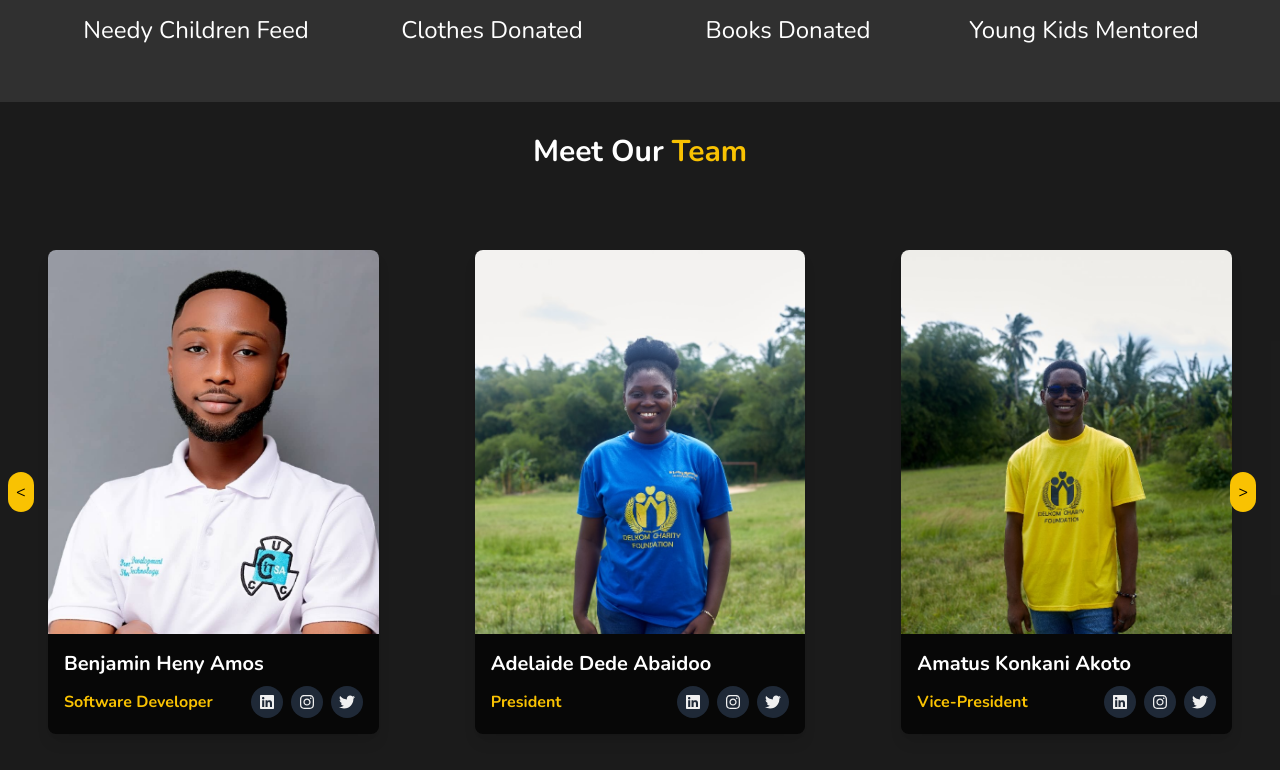
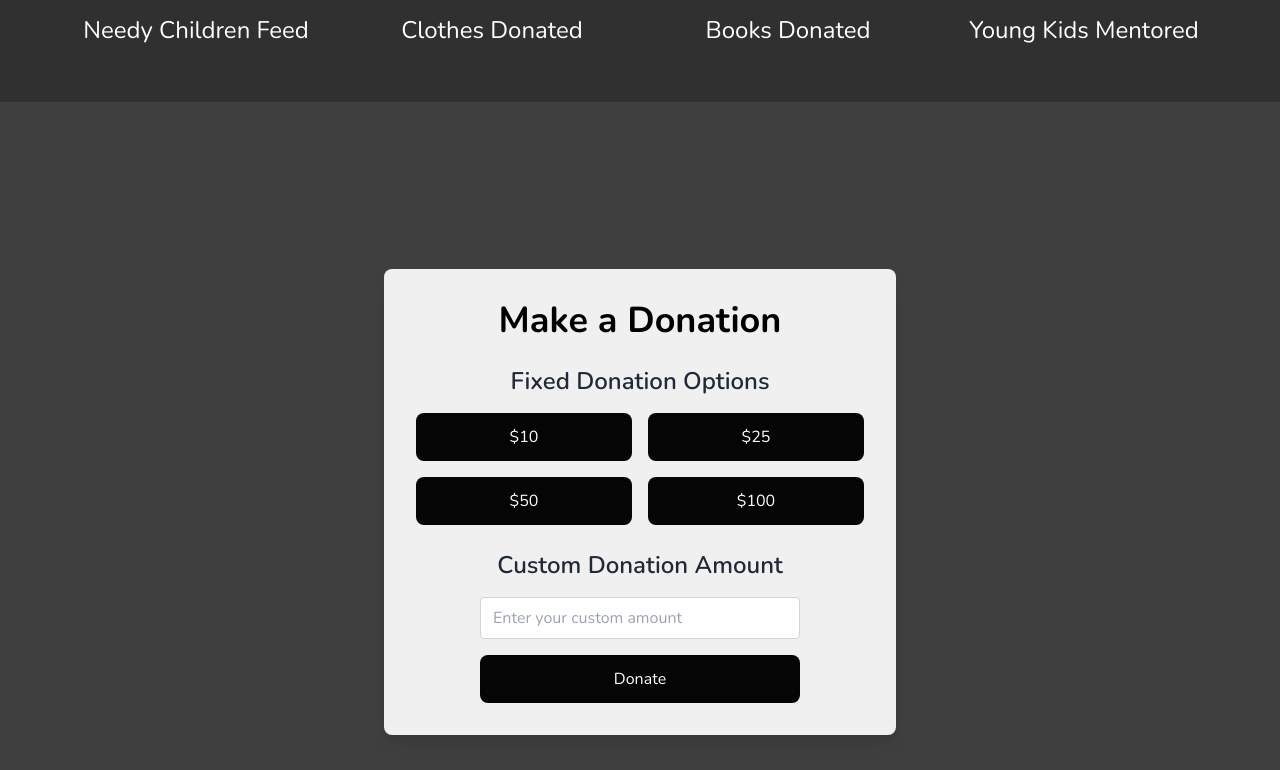
Before and after one commit to henryamos/DelkomFoundation, a React (Vite) app: page / in a window 1280 px wide. Shown: the part 3470-4240 px from the top of the page. Built offline with nearby package versions, Linux system fonts and the light colour scheme.

Commit message:
Donation page added

```diff
--- /dev/null
+++ b/src/pages/DonationPage.jsx
@@ -0,0 +1,84 @@
+import React, { useState } from "react";
+
+const DonationPage = () => {
+  const [customAmount, setCustomAmount] = useState("");
+
+  const handleCustomAmountChange = (e) => {
+    setCustomAmount(e.target.value);
+  };
+
+  const handleFixedDonation = (amount) => {
+    alert(`Thank you for your generous donation of $${amount}!`);
+    // Here you can add logic to handle the donation (e.g., redirect to payment processing)
+  };
+
+  const handleCustomDonation = (e) => {
+    e.preventDefault();
+    if (customAmount) {
+      alert(`Thank you for your generous donation of $${customAmount}!`);
+      // Here you can add logic to handle the donation (e.g., redirect to payment processing)
+    } else {
+      alert("Please enter a valid amount.");
+    }
+  };
+
+  return (
+    <div className="bg-overlayPrimary min-h-screen flex items-center justify-center p-4">
+      <div className="bg-primary shadow-lg rounded-lg p-8 max-w-lg w-full">
+        <h1 className="text-4xl font-bold mb-6 text-center text-blue-700">Make a Donation</h1>
+
+        <div className="mb-6">
+          <h2 className="text-2xl font-semibold mb-4 text-center text-gray-800">Fixed Donation Options</h2>
+          <div className="grid grid-cols-2 gap-4">
+            <button
+              onClick={() => handleFixedDonation(10)}
+              className="bg-dark text-white py-3 rounded-lg hover:bg-blue-700 transition duration-300"
+            >
+              $10
+            </button>
+            <button
+              onClick={() => handleFixedDonation(25)}
+              className="bg-dark text-white py-3 rounded-lg hover:bg-blue-700 transition duration-300"
+            >
+              $25
+            </button>
+            <button
+              onClick={() => handleFixedDonation(50)}
+              className="bg-dark text-white py-3 rounded-lg hover:bg-blue-700 transition duration-300"
+            >
+              $50
+            </button>
+            <button
+              onClick={() => handleFixedDonation(100)}
+              className="bg-dark text-white py-3 rounded-lg hover:bg-bgDark transition duration-300"
+            >
+              $100
+            </button>
+          </div>
+        </div>
+
+        <div>
+          <h2 className="text-2xl font-semibold mb-4 text-center text-gray-800">Custom Donation Amount</h2>
+          <form onSubmit={handleCustomDonation} className="flex flex-col items-center">
+            <input
+              type="number"
+              value={customAmount}
+              onChange={handleCustomAmountChange}
+              placeholder="Enter your custom amount"
+              className="border border-gray-300 rounded px-3 py-2 focus:outline-none focus:ring-2 focus:ring-blue-500 w-full max-w-xs mb-4"
+              required
+            />
+            <button
+              type="submit"
+              className="bg-dark text-white py-3 px-4 rounded-lg hover:bg-bgDark transition duration-300 w-full max-w-xs"
+            >
+              Donate
+            </button>
+          </form>
+        </div>
+      </div>
+    </div>
+  );
+};
+
+export default DonationPage;
--- a/src/pages/Home.jsx
+++ b/src/pages/Home.jsx
@@ -9,6 +9,7 @@ import About from './About';
 import OurImpact from './OurImpact';
 import Activities from './Activities';
 import Team from './Team';
+import DonationPage from './DonationPage';
  const config = {
    reference: new Date().getTime().toString(),
    email: "user@example.com",
@@ -24,6 +25,7 @@ const Home = () => {
       <About/>
       <Activities/>
       <OurImpact/>
+      <DonationPage/>
      <Team/>
     </>
   );
```
